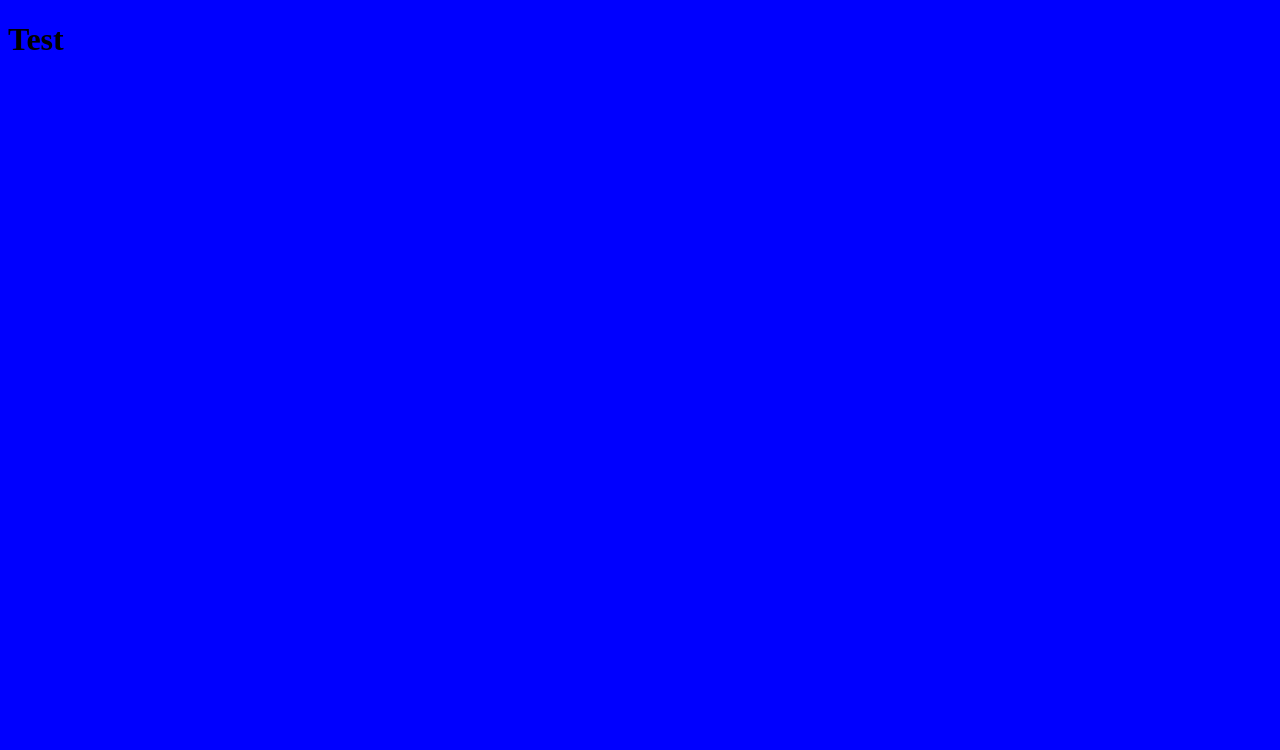
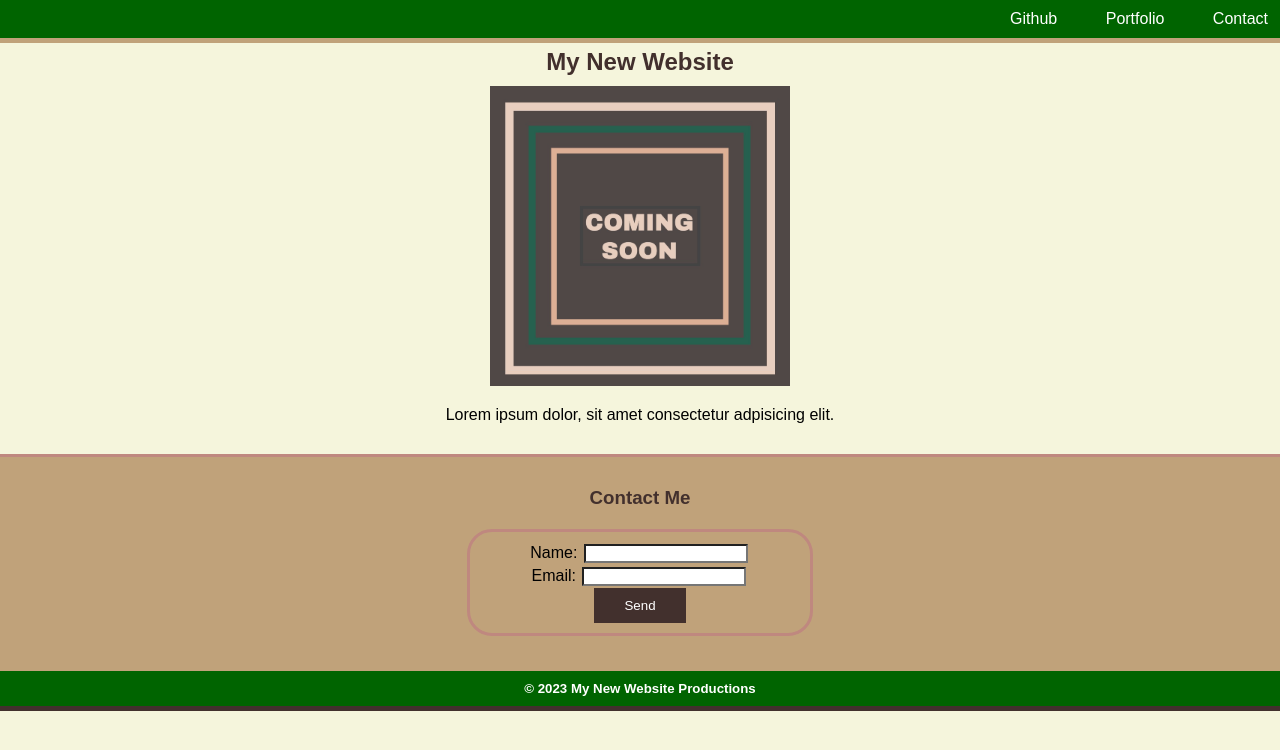
Before and after one commit to sctwomey/curly-fiesta, a plain HTML site: page index.html in a window 1280 px wide. Drawn offline with Linux system fonts and the light colour scheme.

Commit message:
Second Commit

```diff
--- a/assets/css/style.css
+++ b/assets/css/style.css
@@ -1,3 +1,129 @@
-body {
-    background-color: blue;
+* {
+    background-color: beige;
+    font-family: Arial, Helvetica, sans-serif;
+    margin: 0px;
+    padding: 0px;
 }
+
+h1,
+h2,
+h3,
+h5,
+p {
+    text-align: center;
+}
+
+header {
+    width: 100%;
+}
+
+ul {
+    list-style-type: none;
+    width: 100%;
+    text-align: right;
+    background-color: darkgreen;
+    margin: 0px;
+    padding: 10px;
+}
+
+li,
+a {
+    display: inline;
+    color: white;
+    text-decoration: none;
+    background-color: darkgreen;
+    margin: 5px;
+    padding: 6px;
+}
+
+section {
+    background-color: beige;
+}
+
+#new-website {
+    color: #42302D;
+    background-color: beige;
+    border-top: 5px solid rgb(192, 162, 122);
+    font-weight: bold;
+    padding-top: 5px;
+    padding-bottom: 10px;
+}
+
+img {
+    width: 300px;
+    display: block;
+    margin: 0 auto;
+}
+
+p {
+    background-color: beige;
+    padding-top: 20px;
+    padding-bottom: 30px;
+}
+
+div {
+    background-color: rgb(192, 162, 122);
+    padding-bottom: 35px;
+}
+
+#contact-me {
+    background-color: rgb(192, 162, 122);
+    color: #42302D;
+    font-weight: bold;
+    border-top: 3px solid #BF887F;
+    padding-top: 30px;
+    padding-bottom: 20px;
+}
+
+.form-container {
+    background-color: rgb(192, 162, 122);
+    width: 25%;
+    border: 3px solid #BF887F;
+    border-radius: 25px;
+    padding: 10px;
+    text-align: center;
+    margin: 0 auto;
+}
+
+form {
+    background-color: rgb(192, 162, 122);
+}
+
+input {
+    background-color: white;
+}
+
+label {
+    background-color: rgb(192, 162, 122);
+}
+
+#name {
+    width: 50%;
+    margin: 2px;
+}
+
+#email {
+    width: 50%;
+    margin: 2px;
+}
+
+input[type=submit] {
+    background-color: #42302D;
+    color: white;
+    border: none;
+    padding: 10px 30px;
+}
+
+footer {
+    display: inline;
+    width: 100%;
+    background-color: darkgreen;
+    margin: 0px;
+}
+
+h5 {
+    background-color: darkgreen;
+    color: white;
+    padding: 10px;
+    border-bottom: 5px solid #42302D;
+}
--- a/index.html
+++ b/index.html
@@ -9,7 +9,40 @@
 </head>
 
 <body>
-    <h1>Test</h1>
+
+    <header>
+        <ul>
+            <li><a href="#github">Github</a></li>
+            <li><a href="#portfolio">Portfolio</a></li>
+            <li><a href="#contact">Contact</a></li>
+        </ul>
+    </header>
+
+    <section>
+        <h1 id="new-website">My New Website</h1>
+        <img src="./assets/images/image-1.png" alt="Comming Soon Image">
+        <p>Lorem ipsum dolor, sit amet consectetur adpisicing elit.</p>
+    </section>
+
+    <section>
+        <h3 id="contact-me">Contact Me</h3>
+    </section>
+
+    <div>
+        <section class="form-container">
+            <form action="contact">
+                <label for="name">Name:</label>
+                <input type="text" id="name" name="name"><br>
+                <label for="text">Email:</label>
+                <input type="email" id="email" name="email"><br>
+                <input type="submit" value="Send">
+            </form>
+        </section>
+    </div>
+
+    <footer>
+        <h5>&copy; 2023 My New Website Productions</h5>
+    </footer>
 
 </body>
 
```
Also changed, not shown: assets/images/image-1.png (added).
